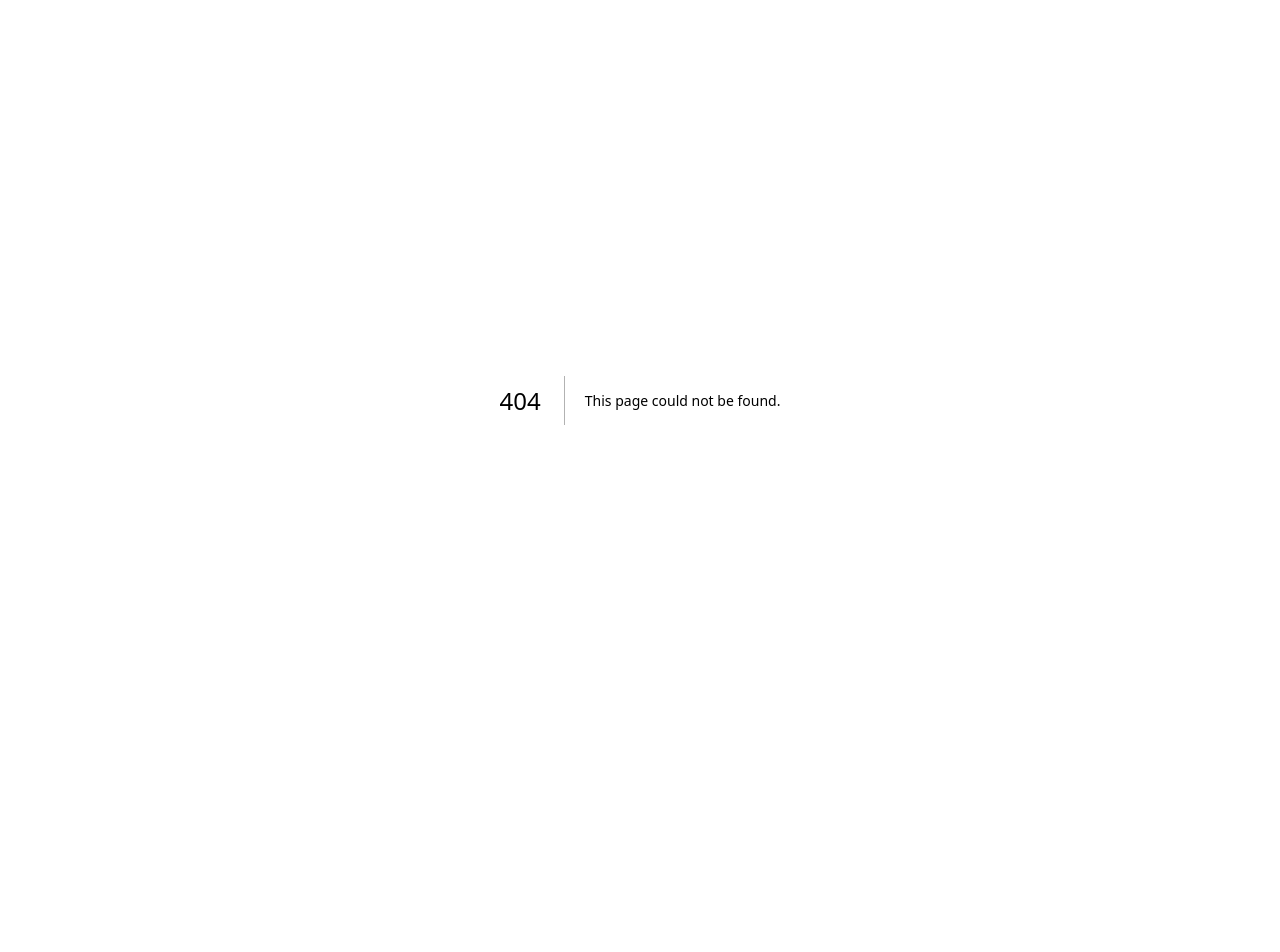
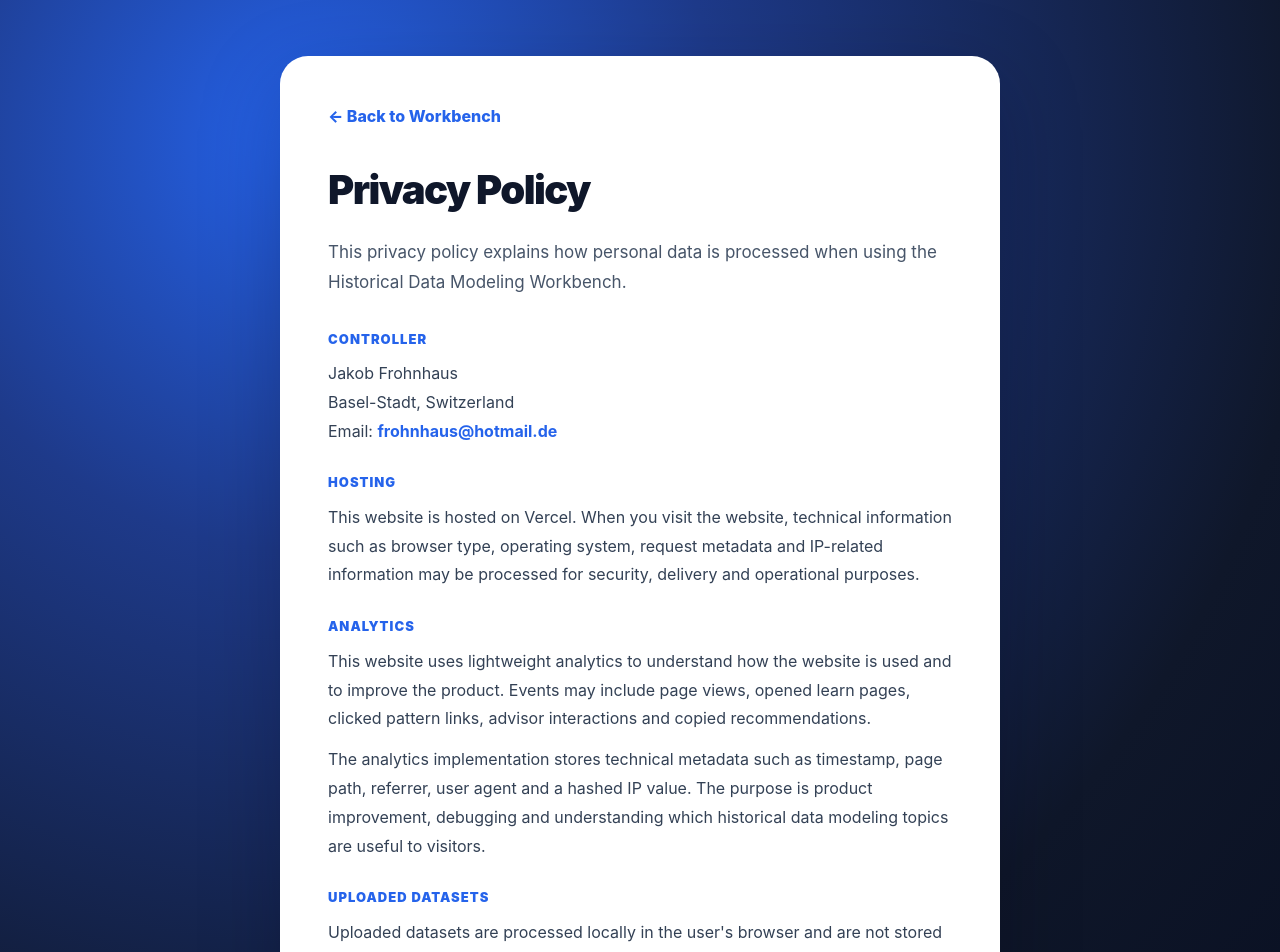
Before and after one commit to frohnhaus-sketch/bitemporal-debugger, a Next.js app: page /privacy in a window 1280 px wide. Before the commit this address had no page. Shown: the top 952 px of the page. Before the commit the page ends 800 px from the top, so only its background shows below. Built offline with nearby package versions, Linux system fonts and the light colour scheme.

Commit message:
Polish legal pages

```diff
--- /dev/null
+++ b/app/imprint/page.tsx
@@ -0,0 +1,119 @@
+export default function ImprintPage() {
+  return (
+    <main style={mainStyle}>
+      <article style={cardStyle}>
+        <a href="/" style={backLinkStyle}>
+          ← Back to Workbench
+        </a>
+
+        <h1 style={h1Style}>Imprint</h1>
+
+        <section style={sectionStyle}>
+          <h2 style={h2Style}>Website Operator</h2>
+
+          <p style={pStyle}>
+            <strong>Jakob Frohnhaus</strong>
+            <br />
+            Basel-Stadt, Switzerland
+          </p>
+        </section>
+
+        <section style={sectionStyle}>
+          <h2 style={h2Style}>Contact</h2>
+
+          <p style={pStyle}>
+            Email:{" "}
+            <a href="mailto:frohnhaus@hotmail.de" style={linkStyle}>
+              frohnhaus@hotmail.de
+            </a>
+          </p>
+        </section>
+
+        <section style={sectionStyle}>
+          <h2 style={h2Style}>Project</h2>
+
+          <p style={pStyle}>
+            Historical Data Modeling Workbench is an independent software
+            project focused on historical data modeling, temporal joins,
+            SCD2 dimensions, snapshot reporting and historized data validation.
+          </p>
+        </section>
+
+        <section style={sectionStyle}>
+          <h2 style={h2Style}>Disclaimer</h2>
+
+          <p style={pStyle}>
+            The content on this website is provided for informational and
+            educational purposes only. No guarantee is given regarding
+            correctness, completeness, suitability or availability.
+          </p>
+
+          <p style={{ ...pStyle, marginTop: 12 }}>
+            Uploaded datasets are processed locally in the user's browser
+            and are not stored on the project's servers.
+          </p>
+        </section>
+      </article>
+    </main>
+  );
+}
+
+const mainStyle = {
+  minHeight: "100vh",
+  background:
+    "radial-gradient(circle at 24% 8%, #2563eb 0, #1e3a8a 22%, #0f172a 54%, #020617 100%)",
+  padding: "56px 20px",
+  fontFamily: "Inter, Arial, sans-serif",
+};
+
+const cardStyle = {
+  maxWidth: 720,
+  margin: "0 auto",
+  padding: "48px",
+  borderRadius: 28,
+  background: "#ffffff",
+  color: "#0f172a",
+  boxShadow: "0 24px 80px rgba(2,6,23,0.25)",
+};
+
+const backLinkStyle = {
+  display: "inline-flex",
+  marginBottom: 32,
+  color: "#2563eb",
+  fontWeight: 800,
+  textDecoration: "none",
+};
+
+const h1Style = {
+  margin: "0 0 32px",
+  fontSize: 40,
+  fontWeight: 900,
+  letterSpacing: "-0.04em",
+  color: "#0f172a",
+};
+
+const sectionStyle = {
+  marginTop: 28,
+};
+
+const h2Style = {
+  margin: "0 0 10px",
+  fontSize: 13,
+  fontWeight: 900,
+  color: "#2563eb",
+  textTransform: "uppercase",
+  letterSpacing: "0.08em",
+};
+
+const pStyle = {
+  margin: 0,
+  fontSize: 16,
+  lineHeight: 1.8,
+  color: "#334155",
+};
+
+const linkStyle = {
+  color: "#2563eb",
+  textDecoration: "none",
+  fontWeight: 700,
+};
--- /dev/null
+++ b/app/privacy/page.tsx
@@ -0,0 +1,184 @@
+export default function PrivacyPage() {
+  return (
+    <main style={mainStyle}>
+      <article style={cardStyle}>
+        <a href="/" style={backLinkStyle}>
+          ← Back to Workbench
+        </a>
+
+        <h1 style={h1Style}>Privacy Policy</h1>
+
+        <p style={introStyle}>
+          This privacy policy explains how personal data is processed when using
+          the Historical Data Modeling Workbench.
+        </p>
+
+        <section style={sectionStyle}>
+          <h2 style={h2Style}>Controller</h2>
+          <p style={pStyle}>
+            Jakob Frohnhaus
+            <br />
+            Basel-Stadt, Switzerland
+            <br />
+            Email:{" "}
+            <a href="mailto:frohnhaus@hotmail.de" style={linkStyle}>
+              frohnhaus@hotmail.de
+            </a>
+          </p>
+        </section>
+
+        <section style={sectionStyle}>
+          <h2 style={h2Style}>Hosting</h2>
+          <p style={pStyle}>
+            This website is hosted on Vercel. When you visit the website,
+            technical information such as browser type, operating system,
+            request metadata and IP-related information may be processed for
+            security, delivery and operational purposes.
+          </p>
+        </section>
+
+        <section style={sectionStyle}>
+          <h2 style={h2Style}>Analytics</h2>
+          <p style={pStyle}>
+            This website uses lightweight analytics to understand how the
+            website is used and to improve the product. Events may include page
+            views, opened learn pages, clicked pattern links, advisor
+            interactions and copied recommendations.
+          </p>
+
+          <p style={{ ...pStyle, marginTop: 12 }}>
+            The analytics implementation stores technical metadata such as
+            timestamp, page path, referrer, user agent and a hashed IP value.
+            The purpose is product improvement, debugging and understanding
+            which historical data modeling topics are useful to visitors.
+          </p>
+        </section>
+
+        <section style={sectionStyle}>
+          <h2 style={h2Style}>Uploaded datasets</h2>
+          <p style={pStyle}>
+            Uploaded datasets are processed locally in the user's browser and
+            are not stored on the project's servers.
+          </p>
+        </section>
+
+        <section style={sectionStyle}>
+          <h2 style={h2Style}>Vercel Analytics</h2>
+          <p style={pStyle}>
+            This website may use Vercel Analytics to measure page views and
+            basic usage patterns. The data is used to understand traffic and
+            improve the website.
+          </p>
+        </section>
+
+        <section style={sectionStyle}>
+          <h2 style={h2Style}>Supabase</h2>
+          <p style={pStyle}>
+            This website may use Supabase to store internal analytics events.
+            These events are used to understand which pages, educational content
+            and features are most useful to visitors.
+          </p>
+        </section>
+
+        <section style={sectionStyle}>
+          <h2 style={h2Style}>Contact by email</h2>
+          <p style={pStyle}>
+            If you contact the operator by email, the information you provide
+            will be processed to respond to your request.
+          </p>
+        </section>
+
+        <section style={sectionStyle}>
+          <h2 style={h2Style}>Your rights</h2>
+          <p style={pStyle}>
+            Depending on applicable law, you may have the right to request
+            access, correction, deletion or restriction of your personal data.
+            You can contact the operator using the email address above.
+          </p>
+        </section>
+
+        <section style={sectionStyle}>
+          <h2 style={h2Style}>Changes</h2>
+          <p style={pStyle}>
+            This privacy policy may be updated as the project evolves.
+          </p>
+        </section>
+
+        <p style={updatedStyle}>Last updated: June 2026</p>
+      </article>
+    </main>
+  );
+}
+
+const mainStyle = {
+  minHeight: "100vh",
+  background:
+    "radial-gradient(circle at 24% 8%, #2563eb 0, #1e3a8a 22%, #0f172a 54%, #020617 100%)",
+  padding: "56px 20px",
+  fontFamily: "Inter, Arial, sans-serif",
+};
+
+const cardStyle = {
+  maxWidth: 720,
+  margin: "0 auto",
+  padding: "48px",
+  borderRadius: 28,
+  background: "#ffffff",
+  color: "#0f172a",
+  boxShadow: "0 24px 80px rgba(2,6,23,0.25)",
+};
+
+const backLinkStyle = {
+  display: "inline-flex",
+  marginBottom: 32,
+  color: "#2563eb",
+  fontWeight: 800,
+  textDecoration: "none",
+};
+
+const h1Style = {
+  margin: "0 0 18px",
+  fontSize: 40,
+  fontWeight: 900,
+  letterSpacing: "-0.04em",
+  color: "#0f172a",
+};
+
+const introStyle = {
+  margin: "0 0 32px",
+  fontSize: 17,
+  lineHeight: 1.75,
+  color: "#475569",
+};
+
+const sectionStyle = {
+  marginTop: 28,
+};
+
+const h2Style = {
+  margin: "0 0 10px",
+  fontSize: 13,
+  fontWeight: 900,
+  color: "#2563eb",
+  textTransform: "uppercase" as const,
+  letterSpacing: "0.08em",
+};
+
+const pStyle = {
+  margin: 0,
+  fontSize: 16,
+  lineHeight: 1.8,
+  color: "#334155",
+};
+
+const updatedStyle = {
+  marginTop: 36,
+  fontSize: 13,
+  color: "#64748b",
+};
+
+const linkStyle = {
+  color: "#2563eb",
+  textDecoration: "none",
+  fontWeight: 700,
+};
--- a/components/Footer.tsx
+++ b/components/Footer.tsx
@@ -1,4 +1,10 @@
 export function Footer() {
+  const linkStyle = {
+    color: "#60a5fa",
+    textDecoration: "none",
+    fontWeight: 600,
+  };
+
   return (
     <div
       style={{
@@ -11,8 +17,8 @@ export function Footer() {
       }}
     >
       <div style={{ marginBottom: 12 }}>
-        Built for historical source integration, temporal analysis and
-        historical data modeling.
+        Built for historical data modeling, temporal joins,
+        snapshot reporting and historized data validation.
       </div>
 
       <div
@@ -24,14 +30,7 @@ export function Footer() {
           marginBottom: 12,
         }}
       >
-        <a
-          href="/patterns"
-          style={{
-            color: "#60a5fa",
-            textDecoration: "none",
-            fontWeight: 700,
-          }}
-        >
+        <a href="/patterns" style={linkStyle}>
           Pattern Catalog
         </a>
 
@@ -39,11 +38,7 @@ export function Footer() {
           href="https://www.linkedin.com/in/jakob-frohnhaus/"
           target="_blank"
           rel="noopener noreferrer"
-          style={{
-            color: "#60a5fa",
-            textDecoration: "none",
-            fontWeight: 700,
-          }}
+          style={linkStyle}
         >
           LinkedIn
         </a>
@@ -55,13 +50,17 @@ export function Footer() {
           href="https://www.linkedin.com/in/jakob-frohnhaus/"
           target="_blank"
           rel="noopener noreferrer"
-          style={{
-            color: "#60a5fa",
-            textDecoration: "none",
-            fontWeight: 600,
-          }}
+          style={linkStyle}
         >
           Jakob Frohnhaus
+        </a>
+        {" · "}
+        <a href="/imprint" style={linkStyle}>
+          Imprint
+        </a>
+        {" · "}
+        <a href="/privacy" style={linkStyle}>
+          Privacy
         </a>
       </div>
 
--- a/components/TwoSourceInputPanel.tsx
+++ b/components/TwoSourceInputPanel.tsx
@@ -160,8 +160,9 @@ export function TwoSourceInputPanel({
           lineHeight: 1.5,
         }}
       >
-        <strong style={{ color: "#cbd5e1" }}>🔒 Local session only.</strong>{" "}
-        Uploaded datasets remain in your browser session and are not stored.
+        <strong style={{ color: "#cbd5e1" }}>
+          🔒 Uploaded datasets are processed locally in your browser and are not stored on our servers.
+        </strong>
       </div>
 
       <div
```
